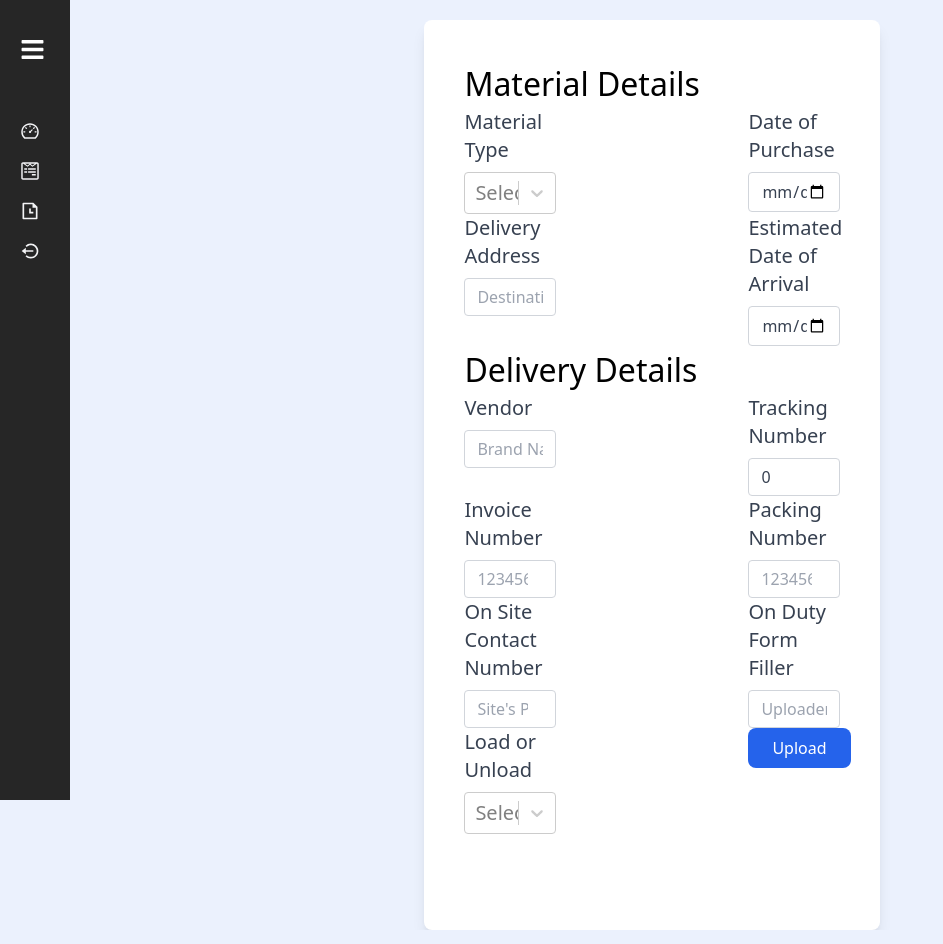
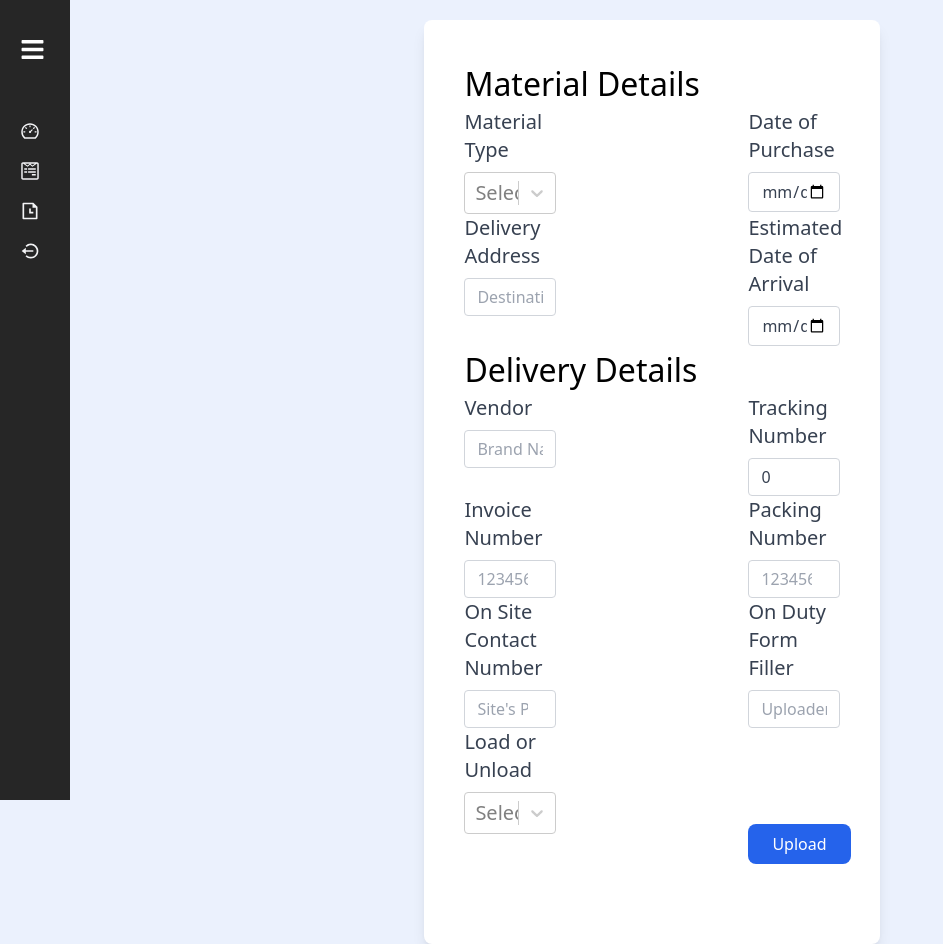
Before and after one commit to Xeril-Lala/Hex-Logistics, a React (Create React App) app: page /Form in a window 1280 px wide. Shown: the top 944 px of the page, without its empty margins (0-943 px from the left). Built offline with nearby package versions, Linux system fonts and the light colour scheme; no server answers; sample sign-in values are in the browser's storage; what @microsoft/signalr would draw is missing.

Commit message:
fixed button

```diff
--- a/src/components/form/Form.jsx
+++ b/src/components/form/Form.jsx
@@ -347,7 +347,7 @@ const Form = () => {
           ]} />
 
         </div>
-        <div className="">
+        <div className="mt-24">
           <button className="px-6 py-2 text-white bg-blue-600 rounded-lg hover:bg-blue-900 mb-10">
             Upload
           </button>
```
